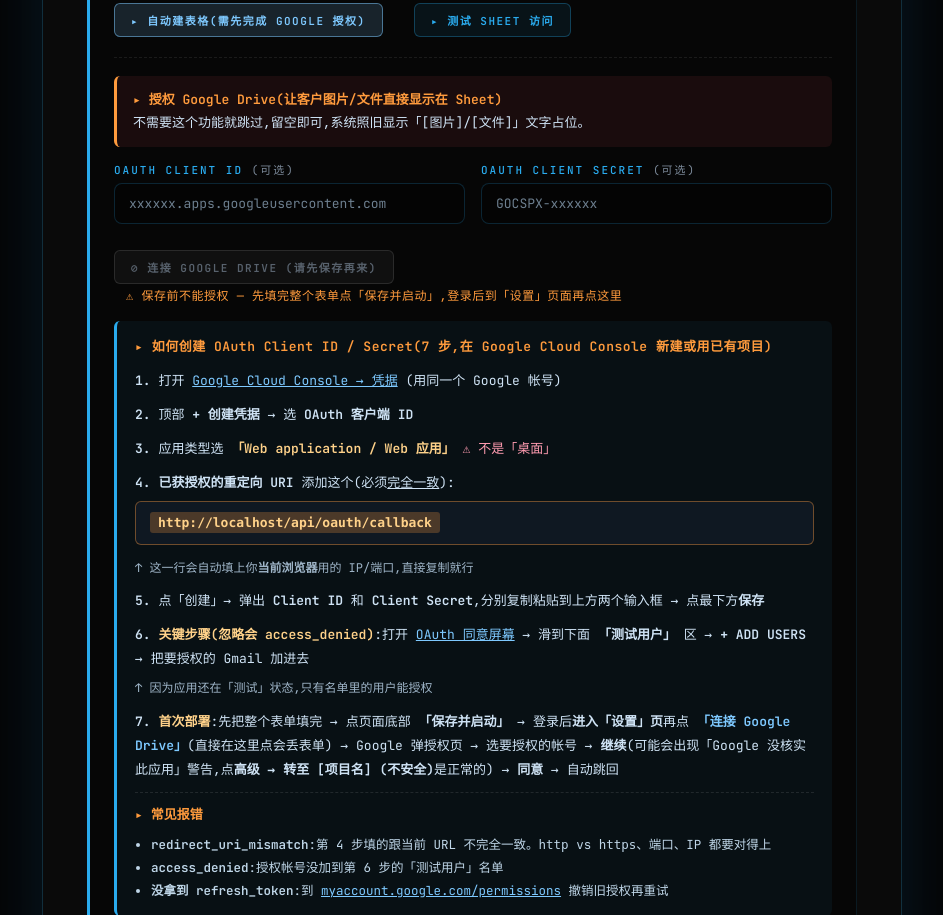
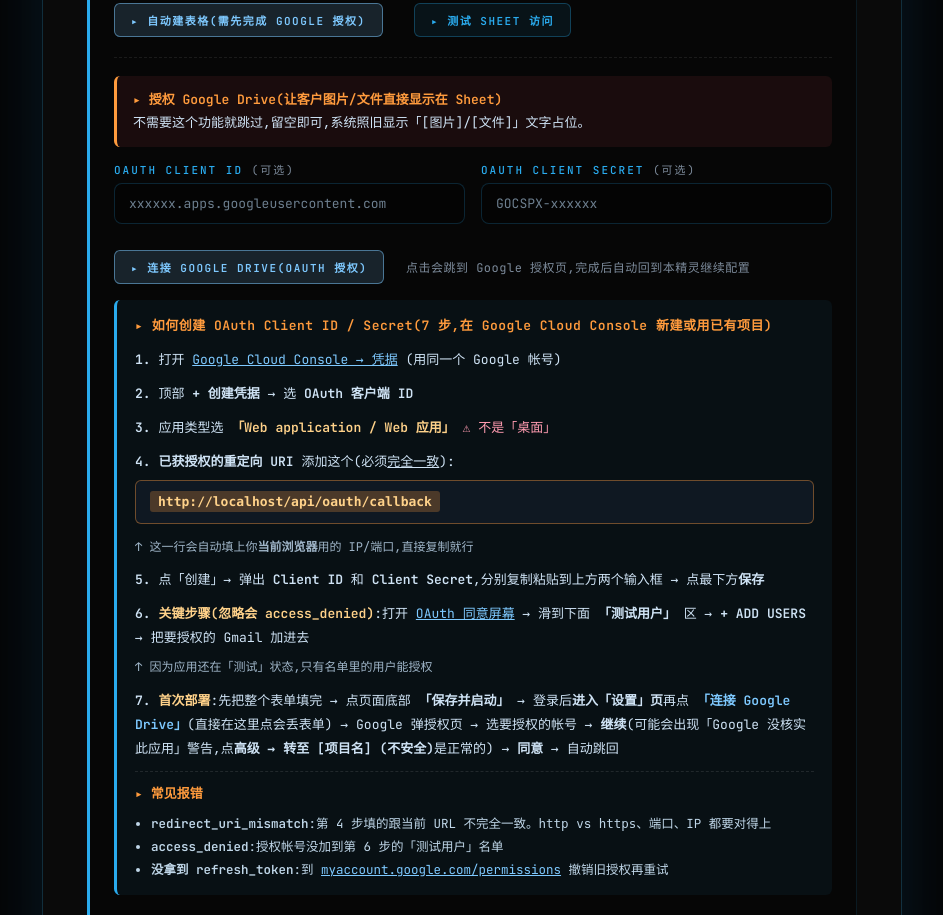
Before and after one commit to yifan1119/tg-monitor-template, a Flask app: page /setup in a window 1280 px wide. Shown: the part 1246-2161 px from the top of the page, without its empty margins (168-1111 px from the left). Run offline with Flask 3, Linux system fonts and the light colour scheme.

Commit message:
feat(setup): 精灵内一键 OAuth,不跳 /settings 页
原流程:setup 精灵填完 → 保存 → 登录 → /settings 点 OAuth → 跳 Google → 回 /settings
新流程:setup 精灵填完 OAuth Client ID/Secret → 精灵里点 OAuth 按钮 →
        先 AJAX 暂存凭证 → 跳 Google → 回 /setup?oauth_done=1 →
        精灵里自动建 Drive 文件夹 + Spreadsheet → 继续填其他字段 → 保存并启动

改动:
- setup.html:
  * setup 模式下「连接 Google Drive」按钮解禁,onclick 走 startOAuthFromSetup()
  * 新增 handleOAuthReturn():检测 ?oauth_done=1,显示绿色提示 + 自动建 Sheet
- web.py:
  * /api/oauth/start 接受 ?return=/setup 参数,白名单过滤,借 state 传递
  * /api/oauth/callback 读 state,state=/setup 时成功后 302 回 /setup?oauth_done=1
  * 新增 /api/setup/save-oauth-creds 端点:setup 未完成时允许暂存 Client ID/Secret

Co-Authored-By: Claude Opus 4.6 <noreply@anthropic.com>

```diff
--- a/templates/setup.html
+++ b/templates/setup.html
@@ -688,16 +688,14 @@
             </div>
           {% else %}
             {% if mode == 'setup' %}
-              {# setup 模式:OAuth 会跳转到 Google,但这时 .env 里还没保存 Client ID/Secret,
-                 点了会报「请先保存」并清空整个表单。禁用掉让用户先走完保存流程。#}
-              <a href="javascript:void(0)" class="test-btn"
-                 onclick="alert('请先把整个表单填完并点最下面的「保存并启动」按钮。\n\n保存后会自动跳登录页 → 登录 → 在「设置」页面再点这个按钮做 OAuth 授权。\n\n(直接点会跳走 Google,回来表单就空了)'); return false;"
-                 style="display:inline-block;text-decoration:none;background:rgba(128,128,128,0.12);border-color:rgba(128,128,128,0.35);color:#7c8a9a;cursor:not-allowed;opacity:0.7;">
-                ⊘ 连接 Google Drive (请先保存再来)
+              {# setup 模式:点按钮 → 先 AJAX 把 Client ID/Secret 暂存到 .env → 再跳 Google。
+                 Google 回来后会 redirect 回 /setup?oauth_done=1,精灵里的其他字段从 .env 读回来不丢。#}
+              <a href="javascript:void(0)" class="test-btn" id="oauthStartBtn"
+                 onclick="startOAuthFromSetup(); return false;"
+                 style="display:inline-block;text-decoration:none;background:rgba(126,201,255,0.15);border-color:rgba(126,201,255,0.5);color:#7ec9ff;">
+                ▸ 连接 Google Drive(OAuth 授权)
               </a>
-              <span class="test-result" style="color:#ff9b3d;">
-                ⚠ 保存前不能授权 — 先填完整个表单点「保存并启动」,登录后到「设置」页面再点这里
-              </span>
+              <span class="test-result" id="oauthStartMsg" style="color:#7c8a9a;">点击会跳到 Google 授权页,完成后自动回到本精灵继续配置</span>
             {% else %}
               <a href="/api/oauth/start" class="test-btn" id="oauthStartBtn"
                  style="display:inline-block;text-decoration:none;background:rgba(126,201,255,0.15);border-color:rgba(126,201,255,0.5);color:#7ec9ff;">
@@ -1059,6 +1057,71 @@ if (autoCreateSheetBtn) {
   if (el) el.textContent = location.origin + '/api/oauth/callback';
 })();
 
+// setup 模式下:OAuth 按钮 — 先把 Client ID/Secret 暂存到 .env,再跳 Google 授权
+// 跳回来(/setup?oauth_done=1)会保留所有已填字段,体感就是「精灵里一键授权」
+async function startOAuthFromSetup() {
+  const btn = byId('oauthStartBtn');
+  const msg = byId('oauthStartMsg');
+  const cid = (byId('oauth_client_id') || {}).value || '';
+  const csec = (byId('oauth_client_secret') || {}).value || '';
+  if (!cid.trim() || !csec.trim()) {
+    msg.textContent = '✗ 请先把 OAuth Client ID 和 Secret 填上';
+    msg.style.color = '#ff9bb0';
+    return;
+  }
+  btn.style.pointerEvents = 'none';
+  btn.style.opacity = '0.6';
+  msg.textContent = '暂存凭证中,马上跳 Google...';
+  msg.style.color = '#7ec9ff';
+  try {
+    const fd = new FormData();
+    fd.append('oauth_client_id', cid.trim());
+    fd.append('oauth_client_secret', csec.trim());
+    const r = await fetch('/api/setup/save-oauth-creds', {method: 'POST', body: fd});
+    const data = await r.json();
+    if (!data.ok) {
+      msg.textContent = '✗ ' + (data.msg || '暂存失败');
+      msg.style.color = '#ff9bb0';
+      btn.style.pointerEvents = 'auto'; btn.style.opacity = '1';
+      return;
+    }
+    // callback 回来后落到 /setup?oauth_done=1,精灵里 d.oauth_status.connected 已为 true
+    window.location.href = '/api/oauth/start?return=/setup';
+  } catch (e) {
+    msg.textContent = '✗ 请求失败: ' + e.message;
+    msg.style.color = '#ff9bb0';
+    btn.style.pointerEvents = 'auto'; btn.style.opacity = '1';
+  }
+}
+
+// 检测 ?oauth_done=1 — 展示成功提示 + 自动触发「建 Sheet」(若还没建)
+(function handleOAuthReturn() {
+  const params = new URLSearchParams(location.search);
+  if (params.get('oauth_done') !== '1') return;
+  const banner = document.createElement('div');
+  banner.style.cssText = 'background:rgba(74,222,128,0.15);border:1px solid #4ade80;color:#9ef0b8;padding:12px 18px;border-radius:6px;margin:0 0 16px 0;font-weight:600;';
+  banner.innerHTML = '✓ Google Drive 已连接,Drive 文件夹已自动建。正在自动建 Spreadsheet...';
+  const form = document.querySelector('form');
+  if (form) form.parentNode.insertBefore(banner, form);
+  // 自动建 Sheet(如果 sheet_id 还空)
+  const sheetInput = byId('sheet_id');
+  if (sheetInput && !sheetInput.value.trim()) {
+    fetch('/api/sheets/auto-create', {method: 'POST'}).then(r => r.json()).then(data => {
+      if (data.ok) {
+        sheetInput.value = data.sheet_id || '';
+        banner.innerHTML = '✓ Google Drive 已连接 + Spreadsheet 已建好。继续填其他字段,最后点「保存并启动」即可。';
+      } else {
+        banner.innerHTML = '✓ Google Drive 已连接。建 Spreadsheet 失败:' + (data.msg || '未知');
+        banner.style.color = '#ffd28a';
+      }
+    }).catch(() => { /* 忽略,用户可手动点 */ });
+  } else {
+    banner.innerHTML = '✓ Google Drive 已连接。继续填其他字段,最后点「保存并启动」即可。';
+  }
+  // 清干净 URL,避免刷新时重复触发
+  history.replaceState({}, '', '/setup');
+})();
+
 // HTTPS 启用由 install.sh --https 处理,web 端不再提供 toggle
 
 const oauthRevokeBtn = byId('oauthRevokeBtn');
--- a/web.py
+++ b/web.py
@@ -790,12 +790,40 @@ def api_oauth_start():
     csec = env.get("GOOGLE_OAUTH_CLIENT_SECRET", "").strip()
     if not cid or not csec:
         return "请先在设置里填写 OAuth Client ID 和 Secret 并保存", 400
+    # 用 state 带回「授权完要去哪」— Google 会原样回传
+    # 白名单 /setup 和 /settings,避免 open-redirect
+    return_to = request.args.get("return", "").strip()
+    if return_to not in ("/setup", "/settings"):
+        return_to = ""
     try:
         import oauth_helper
-        url = oauth_helper.build_auth_url(cid, csec, _oauth_redirect_uri())
+        url = oauth_helper.build_auth_url(cid, csec, _oauth_redirect_uri(), state=return_to)
         return redirect(url)
     except Exception as e:
         return f"授权 URL 生成失败: {e}", 500
+
+
+@app.route("/api/setup/save-oauth-creds", methods=["POST"])
+def api_setup_save_oauth_creds():
+    """setup 精灵内:在跳 Google 前暂存 Client ID/Secret 到 .env。
+
+    只在 setup 未完成时放行 — 不然任何人都能改 OAuth 凭证。
+    不设 SETUP_COMPLETE=true,精灵其余字段还没填。
+    """
+    if is_setup_complete():
+        return jsonify({"ok": False, "msg": "已完成首次设置,请到设置页修改"})
+    cid = (request.form.get("oauth_client_id") or "").strip()
+    csec = (request.form.get("oauth_client_secret") or "").strip()
+    if not cid or not csec:
+        return jsonify({"ok": False, "msg": "Client ID 和 Secret 不能为空"})
+    try:
+        write_env({
+            "GOOGLE_OAUTH_CLIENT_ID": cid,
+            "GOOGLE_OAUTH_CLIENT_SECRET": csec,
+        })
+        return jsonify({"ok": True, "msg": "已暂存,跳转 Google 授权..."})
+    except Exception as e:
+        return jsonify({"ok": False, "msg": f"写入 .env 失败: {e}"})
 
 
 @app.route("/api/oauth/callback", methods=["GET"])
@@ -803,7 +831,13 @@ def api_oauth_callback():
     """Google 授权完成后回调到这里 — 用 code 换 token 并存盘"""
     code = request.args.get("code", "")
     err = request.args.get("error", "")
+    # state 里是之前 build_auth_url 带过来的「回到哪」— 白名单过一道防 open-redirect
+    return_to = (request.args.get("state") or "").strip()
+    if return_to not in ("/setup", "/settings"):
+        return_to = ""
     if err:
+        if return_to == "/setup":
+            return redirect(f"/setup?oauth_error={err}")
         return f"<h2>❌ 授权失败:{err}</h2><a href='/settings'>← 返回设置</a>", 400
     if not code:
         return "<h2>❌ 缺少 authorization code</h2>", 400
@@ -857,6 +891,10 @@ def api_oauth_callback():
                     auto_folder_msg += f"<p style='color:#ff9b3d;'>⚠ 重启监控服务失败({msg_r}),请手动 docker compose restart tg-monitor</p>"
             except Exception as e:
                 auto_folder_msg += f"<p style='color:#ff9b3d;'>⚠ 重启监控服务异常({e})</p>"
+        # 精灵触发的 OAuth → 直接跳回 /setup?oauth_done=1,让用户继续填剩下的字段
+        # 设置页触发的 OAuth → 显示老的成功页(有详细信息)
+        if return_to == "/setup":
+            return redirect("/setup?oauth_done=1")
         return f"""
         <html><head><meta charset='utf-8'><title>授权成功</title></head>
         <body style='font-family:sans-serif;background:#0a0e14;color:#cfe3f5;padding:60px;text-align:center;'>
```
